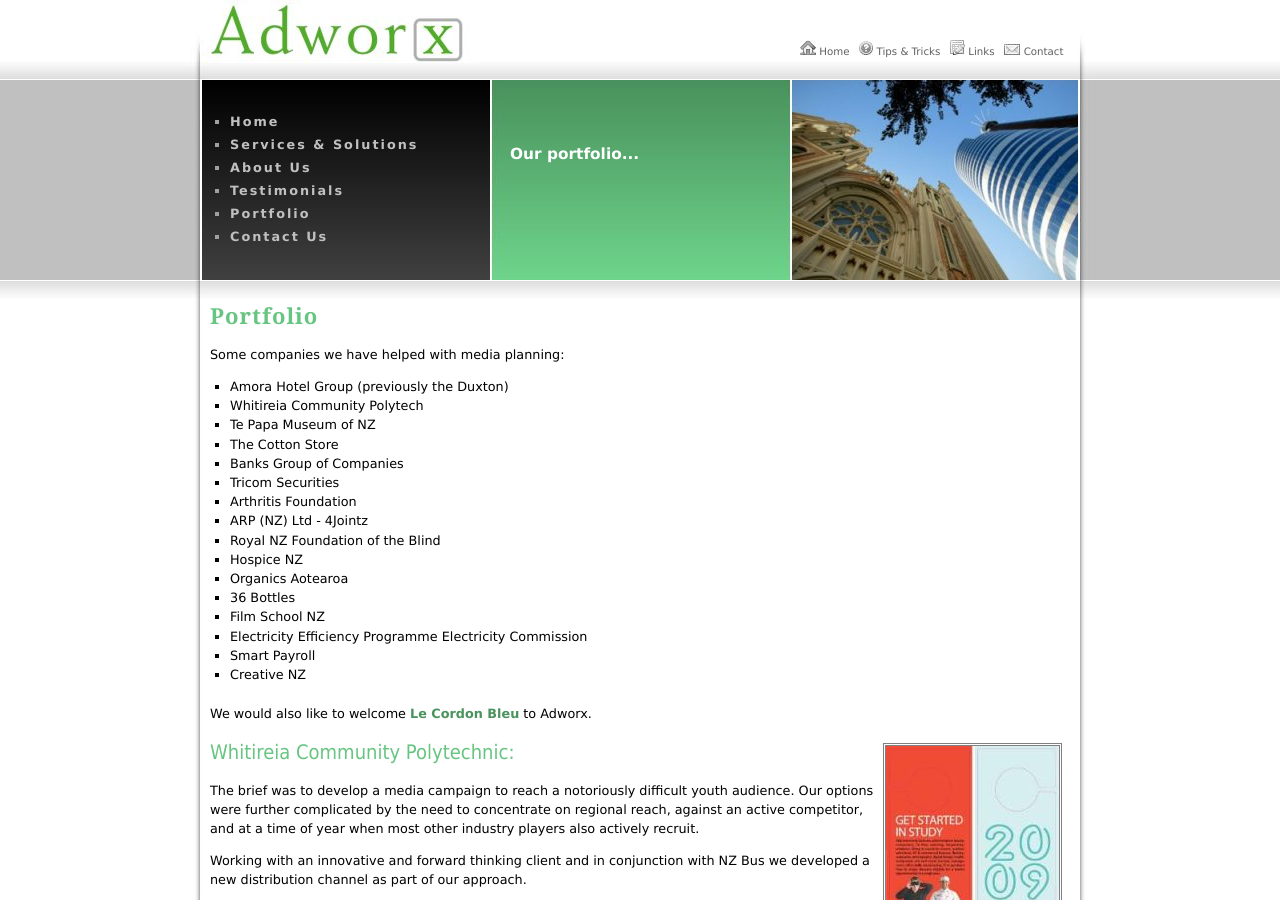
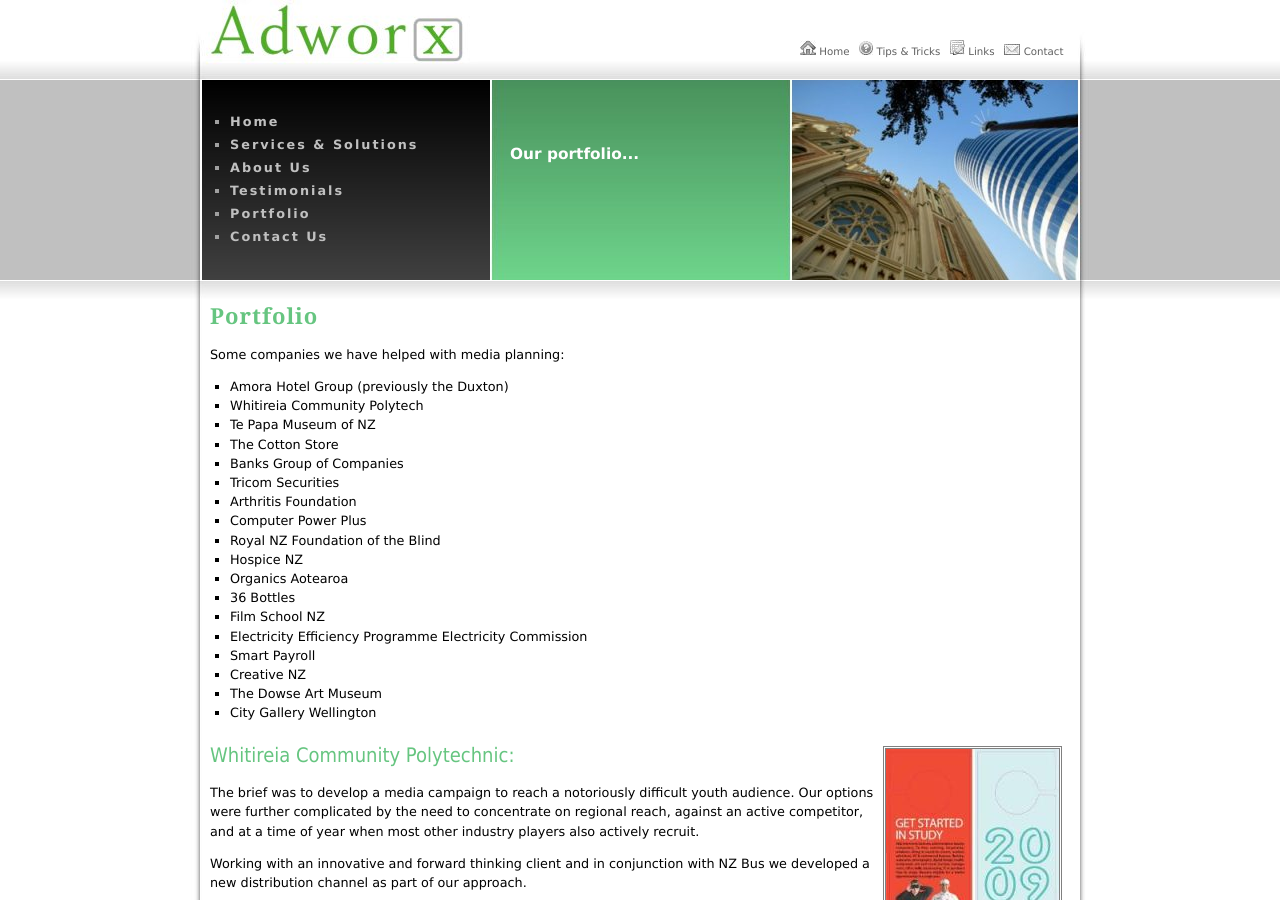
Before and after one commit to adworx/www.adworx.co.nz, a Jekyll site: the page built from portfolio.md, in a window 1280 px wide and 900 px high. Built offline with Jekyll 4.4.1, drawn with Linux system fonts in a browser that asks for light colours; our own code applies the rules of GitHub Pages for plain Markdown files.

Commit message:
Update portfolio.md

```diff
--- a/portfolio.md
+++ b/portfolio.md
@@ -16,7 +16,7 @@ Some companies we have helped with media planning:
 * Banks Group of Companies
 * Tricom Securities
 * Arthritis Foundation
-* ARP (NZ) Ltd - 4Jointz
+* Computer Power Plus
 * Royal NZ Foundation of the Blind
 * Hospice NZ
 * Organics Aotearoa
@@ -25,8 +25,8 @@ Some companies we have helped with media planning:
 * Electricity Efficiency Programme Electricity Commission
 * Smart Payroll
 * Creative NZ
-
-We would also like to welcome <a href="http://www.lecordonbleu.co.nz">Le Cordon Bleu</a> to Adworx.
+* The Dowse Art Museum
+* City Gallery Wellington
 
 <h2><img border="0" src="images/hanger_content_web.jpg" width="173" height="234" align="right" style="border: 3px double #808080" hspace="8" vspace="3">Whitireia Community Polytechnic:</h2>
 
```
